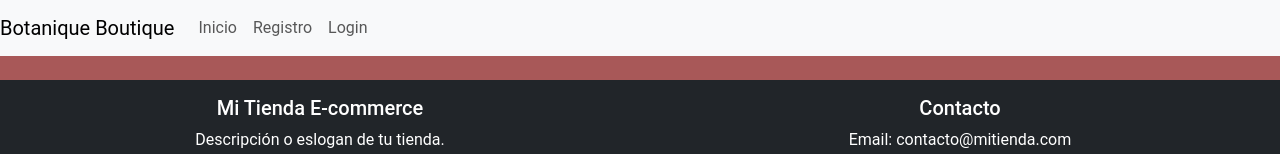
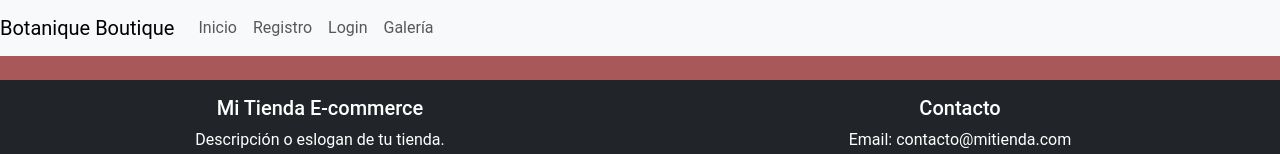
Before and after one commit to VicenteNanjari/botaniqueboutique, a React (Vite) app: page / in a window 1280 px wide. Shown: the top 154 px of the page. Built offline with nearby package versions, Linux system fonts and the light colour scheme.

Commit message:
prueba de commit

```diff
--- a/src/components/Header.jsx
+++ b/src/components/Header.jsx
@@ -19,6 +19,9 @@
             <li className="nav-item">
               <Link className="nav-link" to="/login">Login</Link>
             </li>
+            <li className="nav-item">
+              <Link className="nav-link" to="/Gallery">Galería</Link>
+            </li>
             {/* Agrega más enlaces según sea necesario */}
           </ul>
         </div>
```
Also changed, not shown: src/components/Landing.jsx (deleted).
